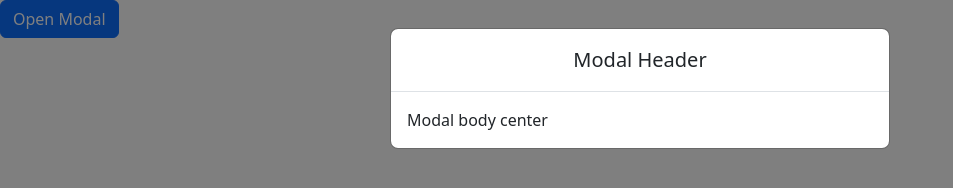
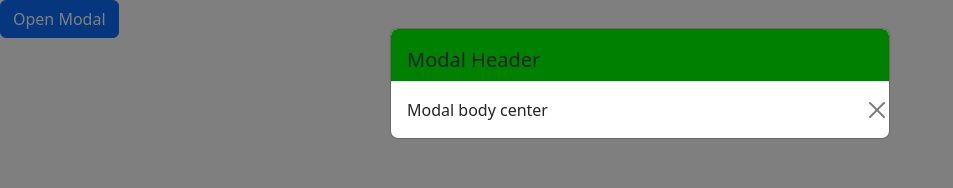
Before and after one commit to acciojob/css-modal-PriyaBhoomireddi, a website: page main.html in a window 1280 px wide. Both pictures are taken after a click on the button "Open Modal". Shown: the whole page, without its empty margins (0-953 px from the left). Drawn offline with nearby package versions, Linux system fonts and the light colour scheme.

Commit message:
created a submission

```diff
--- a/main.html
+++ b/main.html
@@ -8,23 +8,33 @@
   <!-- Bootstrap CSS -->
   <link href="https://cdn.jsdelivr.net/npm/bootstrap@5.3.0/dist/css/bootstrap.min.css" rel="stylesheet">
   <style>
-    /* Centering modal header and title */
-    .modal-header {
-      display: flex;
+        .modal-header {
+			background-color: green;
+      display: block;
       justify-content: center;
       align-items: center;
     }
 
     .modal-title {
-      text-align: center;
+      text-align: left;
       width: 100%;
+		height:20px;
+    }
+    .modal-body {
+      position: relative;
+    }
+
+    .close-modal {
+      position: absolute;
+      top: 10;
+      right: 0;
     }
   </style>
 </head>
 
 <body>
   <!-- Button trigger modal -->
-  <button type="button" class="btn btn-primary" data-bs-toggle="modal" data-bs-target="#exampleModal">
+  <button type="button" class="btn btn-primary" id="openModal" data-bs-toggle="modal" data-bs-target="#exampleModal">
     Open Modal
   </button>
 
@@ -37,6 +47,7 @@
         </div>
         <div class="modal-body">
           Modal body center
+          <button type="button" class="btn-close close-modal" data-bs-dismiss="modal" aria-label="Close"></button>
         </div>
       </div>
     </div>
```
